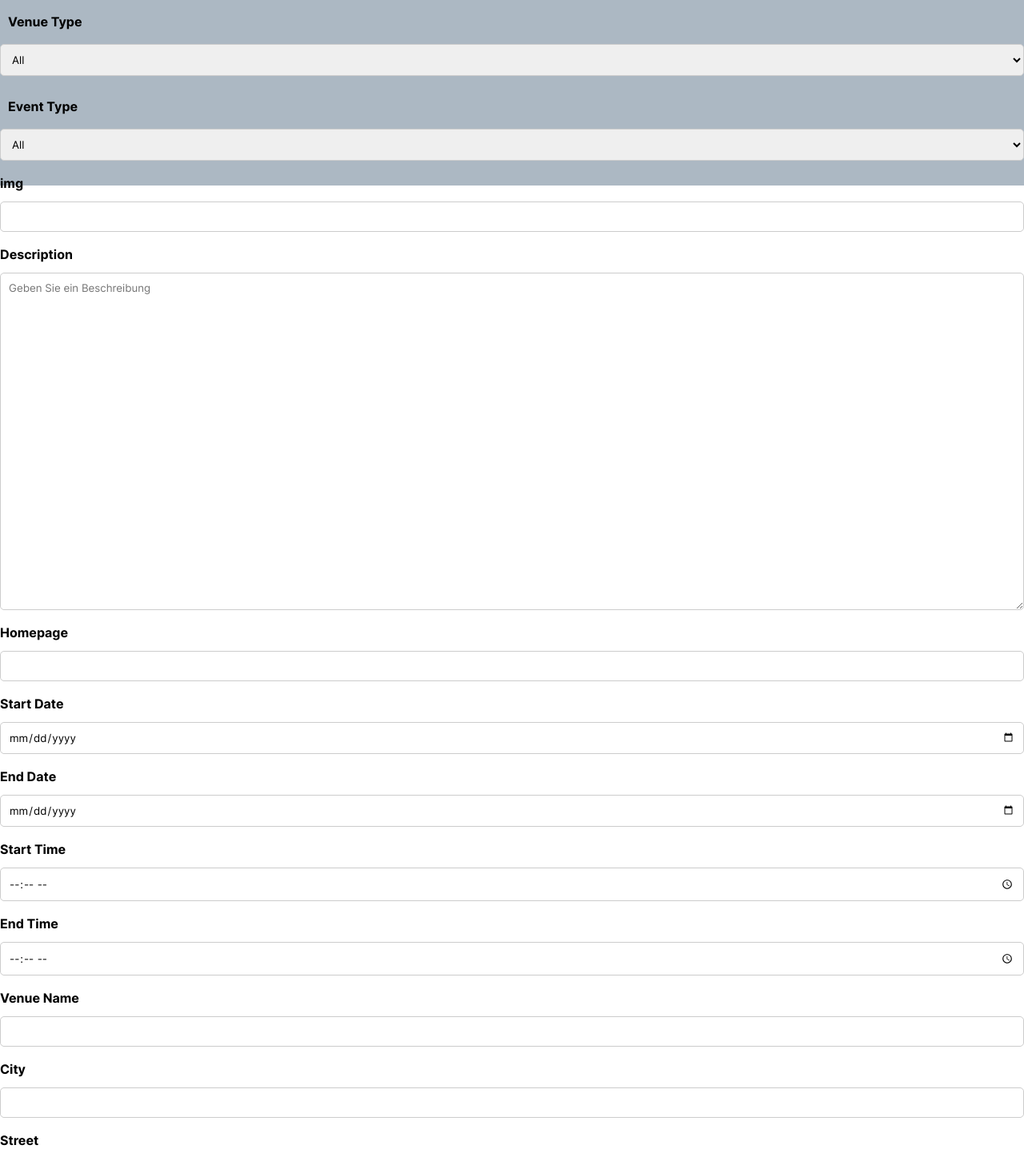
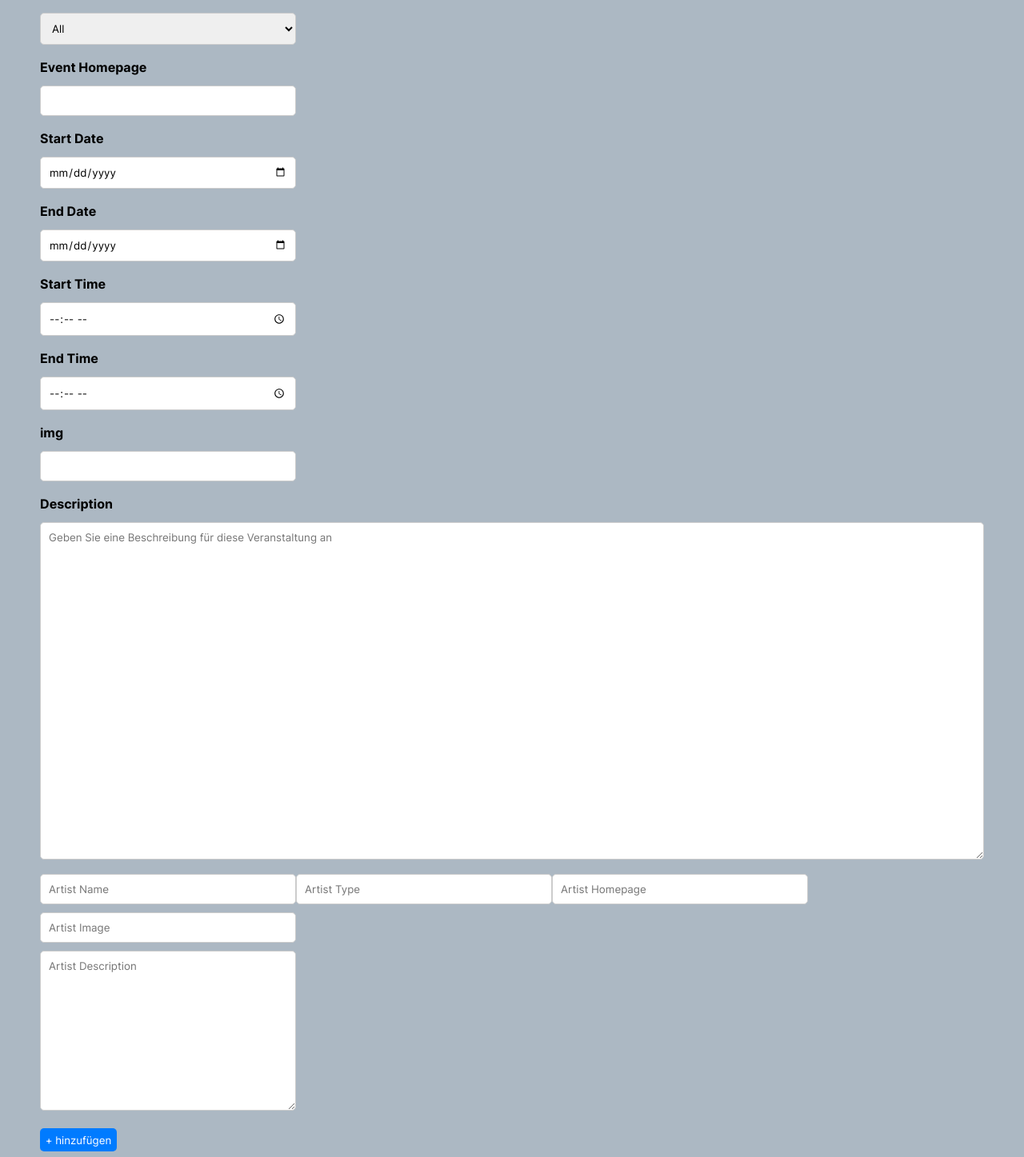
Before and after one commit to NAMASTECH/Kultur-Ausstellungsplattform-frontend, a React (Vite) app: page /event in a window 1280 px wide. Shown: the part 568-2015 px from the top of the page at 80% size. Built offline with nearby package versions, Linux system fonts and the light colour scheme.

Commit message:
Added ArtistInputs Komponent to reflect DB Schema in AddEventForm - TODO:  Endpoint

```diff
--- /dev/null
+++ b/src/js/components/ArtistInputs/ArtistInputs.jsx
@@ -0,0 +1,65 @@
+import React, { useState } from 'react';
+
+import "./ArtistInputs.scss"
+
+const ArtistInputs = ({ onArtistChange, index }) => {
+    const [artist, setArtist] = useState({
+        artistName: '',
+        artistType: '',
+        artistDescription: '',
+        artistHomepage: '',
+        artistImg: '',
+    });
+
+    const handleChange = (e) => {
+        const updatedArtist = { ...artist, [e.target.name]: e.target.value };
+        setArtist(updatedArtist);
+        onArtistChange(index, updatedArtist);
+    };
+
+    return (
+        <div id="artist-inputs">
+            <div>
+                <input
+                    name="artistName"
+                    required
+                    value={artist.artistName}
+                    onChange={handleChange}
+                    placeholder="Artist Name"
+                />
+                <input
+                    name="artistType"
+                    value={artist.artistType}
+                    onChange={handleChange}
+                    placeholder="Artist Type"
+                />
+                <input
+                    name="artistHomepage"
+                    value={artist.artistHomepage}
+                    onChange={handleChange}
+                    placeholder="Artist Homepage"
+                />
+                <input
+                    name="artistImg"
+                    value={artist.artistImg}
+                    onChange={handleChange}
+                    placeholder="Artist Image"
+                />
+            </div>
+            <div>
+                <textarea
+                    size="sm"
+                    placeholder="Artist Description"
+                    // rows="5"
+                    // cols="20"
+                    maxLength="2000"
+                    name="artistDescription"
+                    value={artist.artistDescription}
+                    onChange={handleChange}
+                />
+            </div>
+        </div>
+    );
+};
+
+export default ArtistInputs;
--- /dev/null
+++ b/src/js/components/ArtistInputs/ArtistInputs.scss
@@ -0,0 +1,12 @@
+@import '../../../styles/variables.scss';
+
+#artist-inputs {
+    display: flex;
+    flex-direction: column;
+    background-color: $bg_color;
+
+    textarea {
+        min-width: 320px;
+        height: 200px;
+    }
+}
--- a/src/js/views/event/AddEventForm.jsx
+++ b/src/js/views/event/AddEventForm.jsx
@@ -6,6 +6,8 @@ import axios from "axios";
 
 import { EventContext } from "../../context/EventContext.jsx"
 import SelectComponent from "../../components/SelectComponent.jsx"
+import ArtistInputs from "../../components/ArtistInputs/ArtistInputs.jsx"
+import "./AddEventForm.scss"
 
 export default function AddEventForm() {
   // Eckdaten
@@ -33,6 +35,8 @@ export default function AddEventForm() {
   const [additionalAddressInfo, setAdditionalAddressInfo] = useState("");
   const [zipCode, setZipCode] = useState("");
   const [isConfirmBtnActive, setConfirmBtnActive] = useState(false);
+
+  const [artists, setArtists] = useState([]);
 
   // Sideeffect zum Pruefen, ob alle Felder valide sind und man den Confirmbutton aktivieren sollte
   useEffect(() => {
@@ -96,6 +100,22 @@ export default function AddEventForm() {
     } catch (error) {
       console.error(error);
     }
+  };
+
+  const handleArtistChange = (index, updatedArtist) => {
+    const newArtists = [...artists];
+    newArtists[index] = updatedArtist;
+    setArtists(newArtists);
+  };
+
+  const addArtistInput = () => {
+    setArtists([...artists, {}]); // Neues leeres artist Objekt hinzufügen
+  };
+
+  const removeArtistInput = (index) => {
+    const newArtists = [...artists];
+    newArtists.splice(index, 1);
+    setArtists(newArtists);
   };
 
   const handleEventTitleChange = (evt) => {
@@ -188,30 +208,46 @@ export default function AddEventForm() {
     <form className="register-form" onSubmit={handleSubmit}>
       <h2>Add New Event</h2>
       <label>Event Title</label>
-      <input type="text" value={eventTitle} onChange={handleEventTitleChange} />
+      <input type="text" required value={eventTitle} onChange={handleEventTitleChange} />
       <label>Event Category</label>
       <input
         type="text"
+        required
         value={eventCategory}
+        default-value="Kunst"
+        placeholder="Kunst"
         onChange={handleEventCategoryChange}
       />
-      <label>Artist Name</label>
-      <input type="text" value={artistName} onChange={handleArtistNameChange} />
-      {/* <label>Venue Type</label> */}
-      {/* <input type="text" value={venueType} onChange={handleVenueTypeChange} /> */}
-      <SelectComponent title="Venue Type" value={venueType} values={venueTypes} onChange={handleVenueTypeChange} />
 
       {/* <label>Event Type</label> */}
       {/* <input type="text" value={eventType} onChange={handleEventTypeChange} /> */}
       <SelectComponent title="Event Type" value={eventType} values={eventTypes} onChange={handleEventTypeChange} />
+
+      <label>Event Homepage</label>
+      <input type="text" required value={homepage} onChange={handleHomepageChange} />
+
+      <label>Start Date</label>
+      <input type="date" required value={dateStart} onChange={handleDateStartChange} />
+
+      <label>End Date</label>
+      <input type="date" required value={dateEnd} onChange={handleDateEndChange} />
+
+      <label>Start Time</label>
+      <input type="time" required value={timeStart} onChange={handleTimeStartChange} />
+
+      <label>End Time</label>
+      <input type="time" required value={timeEnd} onChange={handleTimeEndChange} />
+
       <label>img</label>
-      <input type="text" value={img} onChange={handleImgChange} />
+
+      <input type="text" required value={img} onChange={handleImgChange} />
+
       <label>Description</label>
-
       <textarea
         size="sm"
+        required
         name="Size"
-        placeholder="Geben Sie ein Beschreibung"
+        placeholder="Geben Sie eine Beschreibung für diese Veranstaltung an"
         rows="25"
         cols="50"
         maxLength="2000"
@@ -220,33 +256,41 @@ export default function AddEventForm() {
       >
         <p>Write something here </p>
       </textarea>
-      <label>Homepage</label>
-      <input type="text" value={homepage} onChange={handleHomepageChange} />
 
-      <label>Start Date</label>
-      <input type="date" value={dateStart} onChange={handleDateStartChange} />
+      {/* <label>Artist Name</label>
+      <input type="text" required value={artistName} onChange={handleArtistNameChange} /> */}
 
-      <label>End Date</label>
-      <input type="date" value={dateEnd} onChange={handleDateEndChange} />
+      <ArtistInputs onArtistChange={handleArtistChange} />
 
-      <label>Start Time</label>
-      <input type="time" value={timeStart} onChange={handleTimeStartChange} />
+      {artists.map((artist, index) => (
+        <div key={index}>
+          <ArtistInputs index={index} onArtistChange={handleArtistChange} />
+          <button type="button" onClick={() => removeArtistInput(index)}>entfernen</button>
+        </div>
+      ))}
 
-      <label>End Time</label>
-      <input type="time" value={timeEnd} onChange={handleTimeEndChange} />
+      <button type="button" onClick={addArtistInput}>+ hinzufügen</button>
+
+
+
 
       <label>Venue Name</label>
-      <input type="text" value={venueName} onChange={handleVenueNameChange} />
+      <input type="text" required value={venueName} onChange={handleVenueNameChange} />
+
+      {/* <label>Venue Type</label> */}
+      {/* <input type="text" value={venueType} onChange={handleVenueTypeChange} /> */}
+      <SelectComponent title="Venue Type" value={venueType} values={venueTypes} onChange={handleVenueTypeChange} />
 
       <label>City</label>
-      <input type="text" value={city} onChange={handleCityChange} />
+      <input type="text" required value={city} onChange={handleCityChange} />
 
       <label>Street</label>
-      <input type="text" value={street} onChange={handleStreetChange} />
+      <input type="text" required value={street} onChange={handleStreetChange} />
 
       <label>House Number</label>
       <input
         type="text"
+        required
         value={houseNumber}
         onChange={handleHouseNumberChange}
       />
@@ -259,10 +303,10 @@ export default function AddEventForm() {
       />
 
       <label>ZIP-Code</label>
-      <input type="text" value={zipCode} onChange={handleZipCodeChange} />
+      <input type="text" required value={zipCode} onChange={handleZipCodeChange} />
 
-      <button type="submit" disabled={!isConfirmBtnActive}>
-        Sign Up
+      <button type="submit" /*disabled={!isConfirmBtnActive} */ >
+        Hinzufügen / Vorschau ansehen
       </button>
     </form>
   );
--- /dev/null
+++ b/src/js/views/event/AddEventForm.scss
@@ -0,0 +1,15 @@
+form {
+
+    display: flex;
+    padding: 50px;
+
+    label {}
+
+    input,
+    select {
+        width: 320px;
+    }
+
+
+
+}
--- a/src/styles/index.scss
+++ b/src/styles/index.scss
@@ -1,19 +1,25 @@
 @import './variables';
+
 * {
   margin: 0;
   padding: 0;
   box-sizing: border-box;
   font-family: $main_font;
 }
+
+main {
+  background-color: $bg_color;
+}
+
 @media screen and (max-width: 767px) {
   .gallery-card {
     width: 100%;
   }
 }
 
-@media screen and  (max-width: 991px) {
+@media screen and (max-width: 991px) {
   main {
-    div{
+    div {
       .gallery-card {
         width: 80%;
       }
@@ -23,7 +29,7 @@
 
 @media screen and (min-width: 992px) and (max-width: 1279px) {
   main {
-    div{
+    div {
       .gallery-card {
         width: 40%;
       }
@@ -33,7 +39,7 @@
 
 @media screen and (min-width: 1280px) {
   main {
-    div{
+    div {
       .gallery-card {
         width: 30%;
       }
```
Lines whose indentation alone changed are shown as unchanged.
